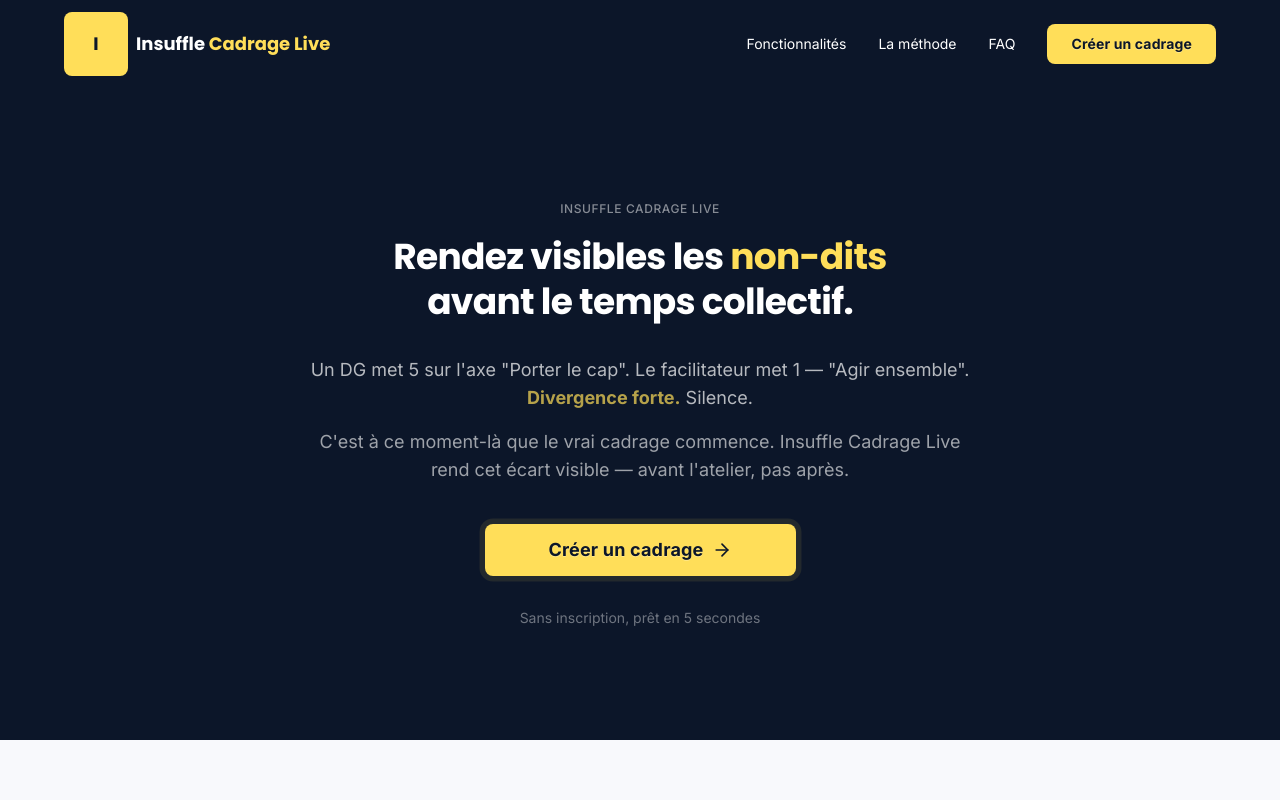
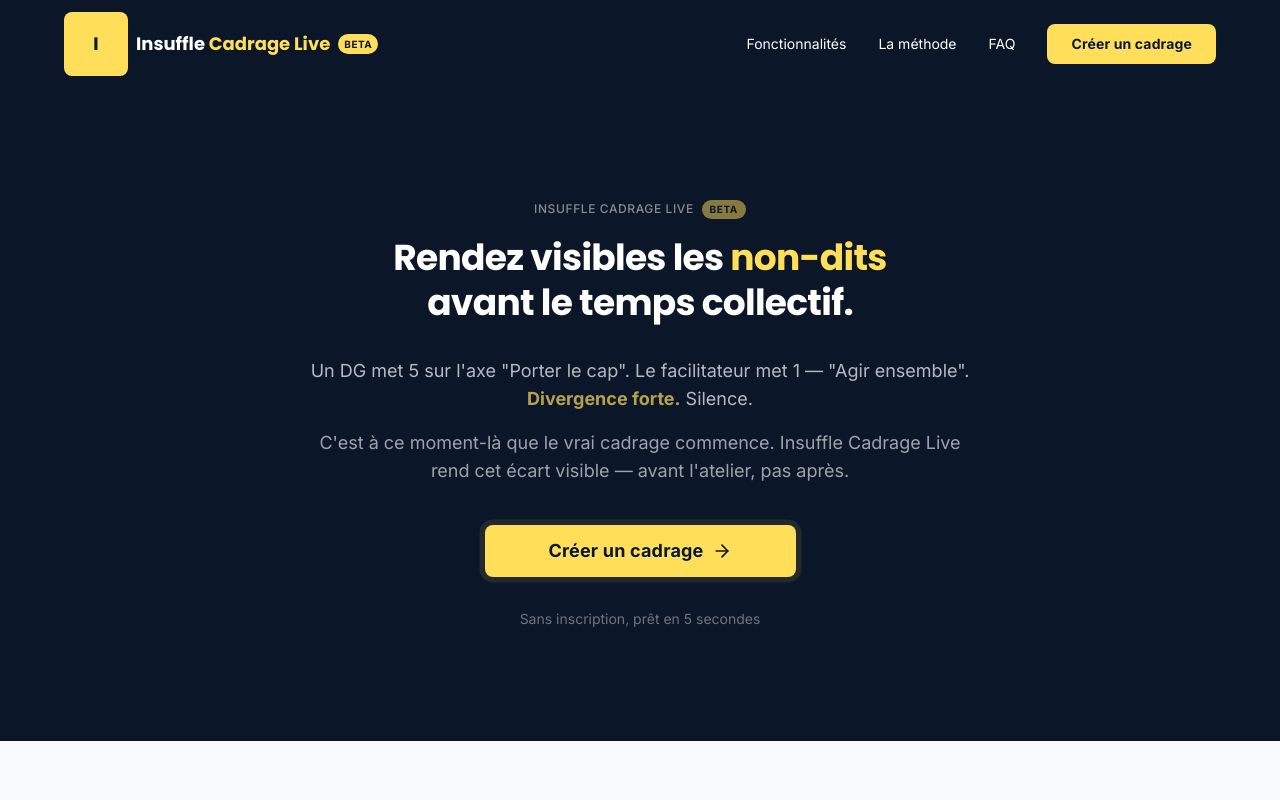
Before and after one commit to ylureault/cadrage, a React (Vite) app in the folder client/: page / in a window 1280 px wide. Shown: the top 800 px of the page. Built offline with nearby package versions, Linux system fonts and the light colour scheme.

Commit message:
feat: ajouter badge Beta sur la landing page (header, hero, footer)
https://claude.ai/code/session_01Ugi4joKCWP8cNjPimpuPyf

```diff
--- a/client/src/components/LandingPage.jsx
+++ b/client/src/components/LandingPage.jsx
@@ -99,6 +99,7 @@ export default function LandingPage() {
           <div className="flex items-center gap-2">
             <div className="w-8 h-8 rounded-btn flex items-center justify-center font-display font-bold text-lg" style={{ backgroundColor: 'var(--color-accent)', color: 'var(--color-primary)' }}>I</div>
             <span className="font-display text-lg font-bold">Insuffle <span style={{ color: 'var(--color-accent)' }}>Cadrage Live</span></span>
+            <span className="text-[10px] font-bold uppercase tracking-wider px-1.5 py-0.5 rounded-full" style={{ backgroundColor: 'var(--color-accent)', color: 'var(--color-primary)' }}>Beta</span>
           </div>
           <nav className="hidden md:flex items-center gap-6 text-sm">
             <a href="#features" className="hover:text-[var(--color-accent)] transition-colors">Fonctionnalités</a>
@@ -112,7 +113,9 @@ export default function LandingPage() {
       {/* ===== Hero — Seth Godin + Malcolm Gladwell : les 8 axes au centre du récit ===== */}
       <section style={{ backgroundColor: 'var(--color-primary)' }} className="text-white py-20 md:py-28">
         <div className="max-w-4xl mx-auto px-4 md:px-8 text-center">
-          <p className="text-caption uppercase tracking-wider opacity-50 mb-4">Insuffle Cadrage Live</p>
+          <p className="text-caption uppercase tracking-wider opacity-50 mb-4">
+            Insuffle Cadrage Live <span className="inline-block ml-1 text-[10px] font-bold px-2 py-0.5 rounded-full opacity-100" style={{ backgroundColor: 'var(--color-accent)', color: 'var(--color-primary)' }}>BETA</span>
+          </p>
           <h1 className="font-display text-h1-mobile md:text-[36px] md:leading-tight mb-6">
             Rendez visibles les <span style={{ color: 'var(--color-accent)' }}>non-dits</span><br className="hidden sm:block" />
             avant le temps collectif.
@@ -355,7 +358,7 @@ export default function LandingPage() {
                   style={{ backgroundColor: 'var(--color-accent)', color: 'var(--color-primary)' }}>I</div>
                 <span className="font-display font-bold">Insuffle</span>
               </div>
-              <p className="text-body-sm opacity-60 mb-3">Cabinet de facilitation stratégique</p>
+              <p className="text-body-sm opacity-60 mb-3">Cabinet de facilitation stratégique · <span className="inline-block text-[10px] font-bold px-1.5 py-0.5 rounded-full" style={{ backgroundColor: 'var(--color-accent)', color: 'var(--color-primary)' }}>BETA</span></p>
               <div className="flex items-center gap-2 mt-2">
                 <div className="w-5 h-5 rounded flex items-center justify-center font-bold text-[8px]"
                   style={{ backgroundColor: 'var(--color-academie)', color: 'white' }}>IA</div>
```
